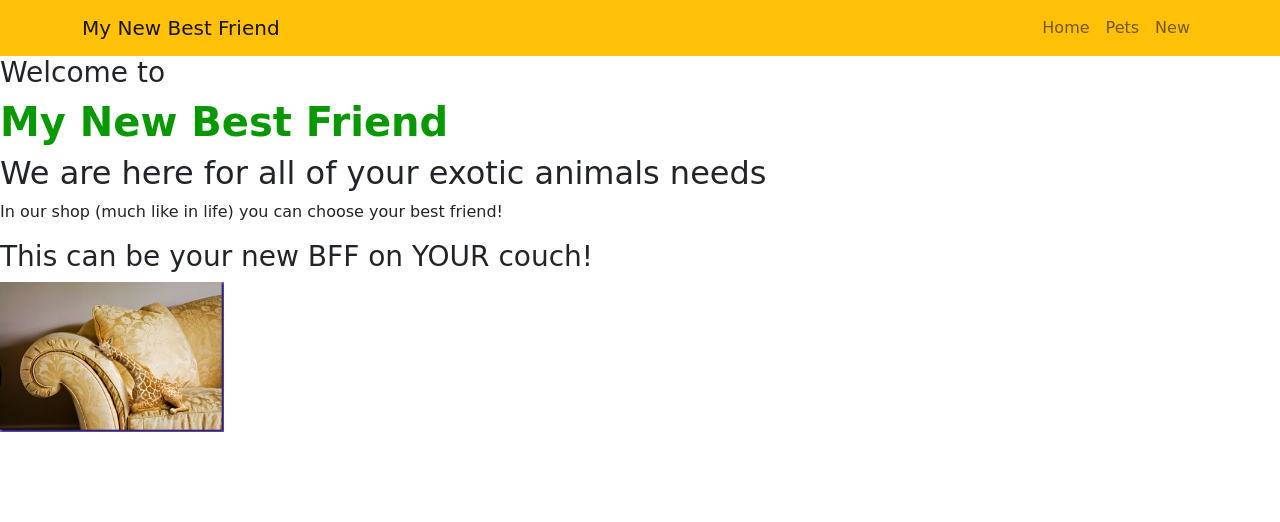
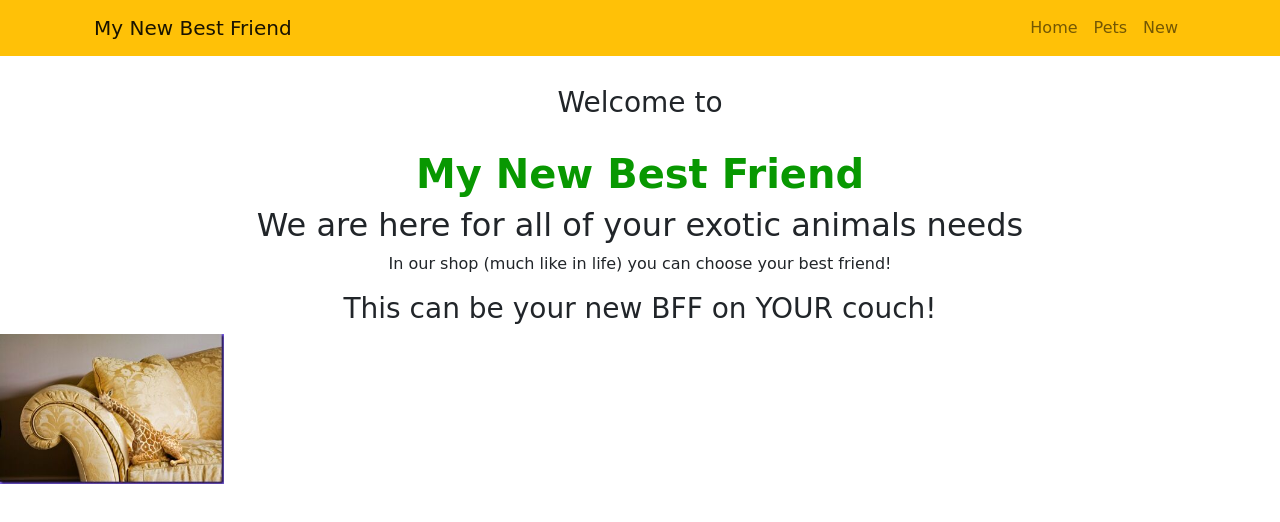
Before and after one commit to rayfinn55/Exotic-Animals-Store, a React (Create React App) app in the folder front-end/: page / in a window 1280 px wide. Shown: the top 522 px of the page. Built offline with nearby package versions, Linux system fonts and the light colour scheme.

Commit message:
Added CSS to text and Navbar and Forms

```diff
--- a/front-end/public/index.html
+++ b/front-end/public/index.html
@@ -5,6 +5,9 @@
     <link rel="icon" href="%PUBLIC_URL%/favicon.ico" />
     <!-- Included shrink-to-fit, because BOOTSTRAP is mobile-first (optimizes code for mobile and scales up components as necessary using CSS media queries) -->
     <meta name="viewport" content="width=device-width, initial-scale=1, shrink-to-fit=no" />
+
+    <link rel="stylesheet" href="https://maxcdn.bootstrapcdn.com/bootstrap/latest/css/bootstrap.min.css">
+
 
     <meta name="theme-color" content="#000000" />
     <meta
--- a/front-end/src/App.css
+++ b/front-end/src/App.css
@@ -17,3 +17,7 @@ h1 {
     color: rgb(8, 152, 1);
     font-weight: bolder;
 }
+
+.header {
+    margin: 30px;
+}
--- a/front-end/src/Components/EditAnimalForm.js
+++ b/front-end/src/Components/EditAnimalForm.js
@@ -47,7 +47,7 @@ export default function EditAnimalForm() {
 
     return (
         <div>
-            <Form onSubmit={handleSubmit}>
+            <Form className='pt-4' onSubmit={handleSubmit}>
                 <Row>
                     <Form.Group as={Col}>
                         <Form.Label>Species</Form.Label>
--- a/front-end/src/Components/ListAnimals.js
+++ b/front-end/src/Components/ListAnimals.js
@@ -32,7 +32,6 @@ export default function ListItems() {
     }
     return (
         <div>
-            <h1 className='text-primary mb-3'>Animals</h1>
             <Animal pets={currentPets} loading={loading}/>
             <Pagination petsPerPage={petsPerPage} totalPets={pets.length} handleClick={handleClick} />
         </div>
--- a/front-end/src/Components/NavBar.js
+++ b/front-end/src/Components/NavBar.js
@@ -1,13 +1,12 @@
 import React from 'react'
 import { Link } from 'react-router-dom'
 import { Navbar, Container, Nav } from 'react-bootstrap'
-import Home from '../Pages/Home'
 
 
 export default function NavBar() {
 
     return (
-        <Navbar bg='warning' expand='md'>
+        <Navbar className='h-10' bg='warning' expand='md'>
             <Container>
             <Navbar.Brand as={Link} to='/'>My New Best Friend</Navbar.Brand>
                     <Nav>
--- a/front-end/src/Components/NewPetForm.js
+++ b/front-end/src/Components/NewPetForm.js
@@ -43,7 +43,7 @@ export default function NewPetForm() {
 
     return (
         <div>
-            <Form onSubmit={handleSubmit}>
+            <Form className='mx-5' onSubmit={handleSubmit}>
                 <Row>
                     <Form.Group as={Col}>
                         <Form.Label>Species</Form.Label>
--- a/front-end/src/Pages/Edit.js
+++ b/front-end/src/Pages/Edit.js
@@ -6,7 +6,7 @@ export default function Edit() {
 
     return (
         <div>
-            <h1>Edit the Best Friend's Deets</h1>
+            <h1 className='text-center'>Edit the Best Friend's Deets</h1>
             <EditAnimalForm />
         </div>
     )
--- a/front-end/src/Pages/FourOFour.js
+++ b/front-end/src/Pages/FourOFour.js
@@ -3,7 +3,7 @@ import React from 'react';
 export default function FourOFour() {
 	return (
 		<div>
-			<h1>Sorry, could not find the page you are looking for</h1>
+			<h1 className='text-center header'>Sorry, could not find the page you are looking for</h1>
 		</div>
 	);
 }
--- a/front-end/src/Pages/Home.js
+++ b/front-end/src/Pages/Home.js
@@ -6,11 +6,11 @@ export default function Home() {
 
     return (
         <div>
-            <h3 variant='header' >Welcome to</h3>
-            <h1>My New Best Friend</h1>
-            <h2>We are here for all of your exotic animals needs</h2>
-            <p>In our shop (much like in life) you can choose your best friend!</p>
-            <h3>This can be your new BFF on YOUR couch!</h3>
+            <h3 className='text-center header' >Welcome to</h3>
+            <h1 className='text-center'>My New Best Friend</h1>
+            <h2 className='text-center'>We are here for all of your exotic animals needs</h2>
+            <p className='text-center'>In our shop (much like in life) you can choose your best friend!</p>
+            <h3 className='text-center'>This can be your new BFF on YOUR couch!</h3>
             <img src={Giraffe} alt="Adorable Giraffe" />
         </div>
     )
--- a/front-end/src/Pages/Index.js
+++ b/front-end/src/Pages/Index.js
@@ -6,6 +6,7 @@ export default function Index() {
 
     return (
         <div>
+            <h1 className='text-center mb-3 header'>Animals</h1>
             <ListAnimals />
         </div>
     )
--- a/front-end/src/Pages/New.js
+++ b/front-end/src/Pages/New.js
@@ -6,7 +6,7 @@ export default function New() {
 
     return (
         <div>
-            <h1>Add a new Pet to the list!</h1>
+            <h1 className='text-center header'>Add a new Pet to the list!</h1>
             <NewPetForm />
         </div>
     )
```
